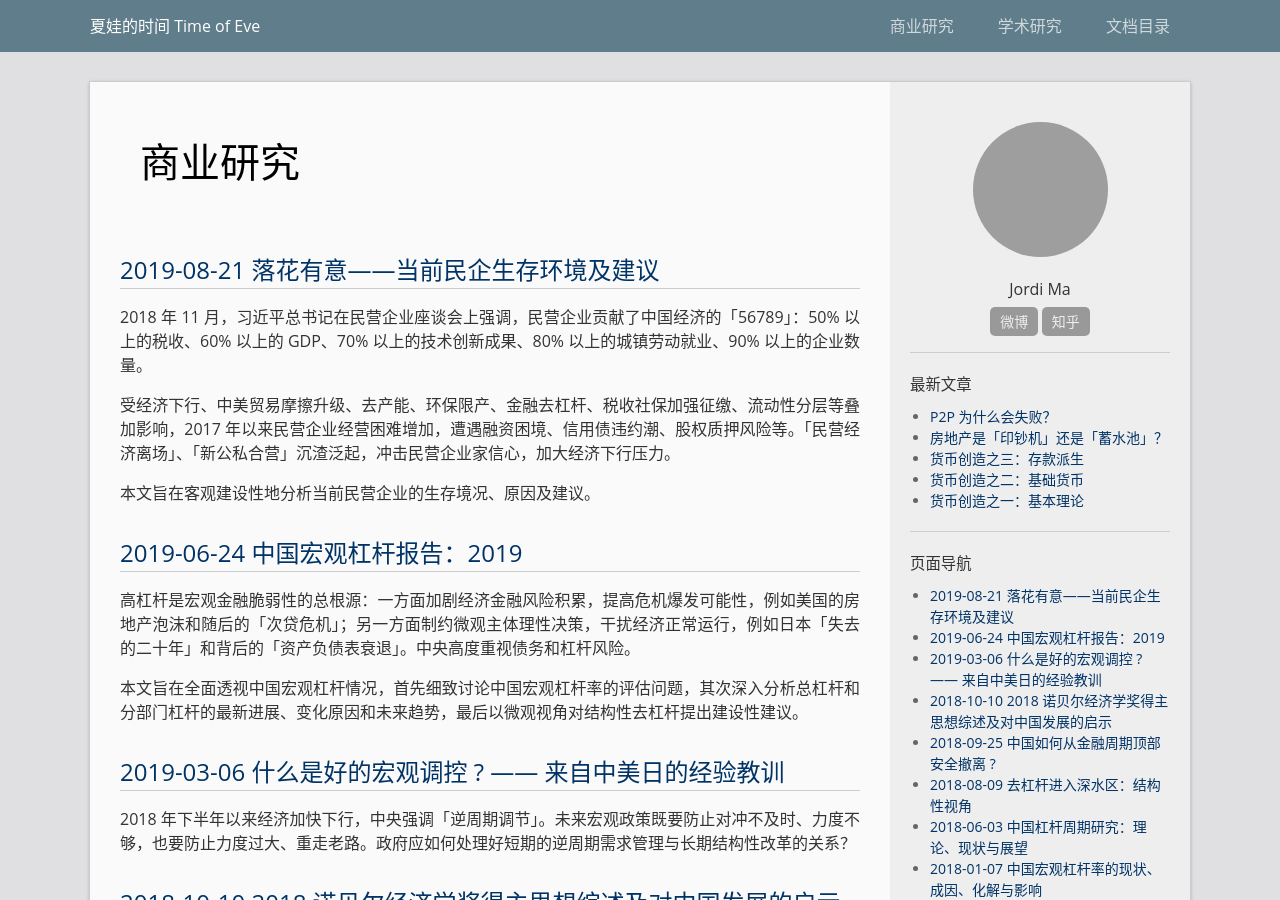
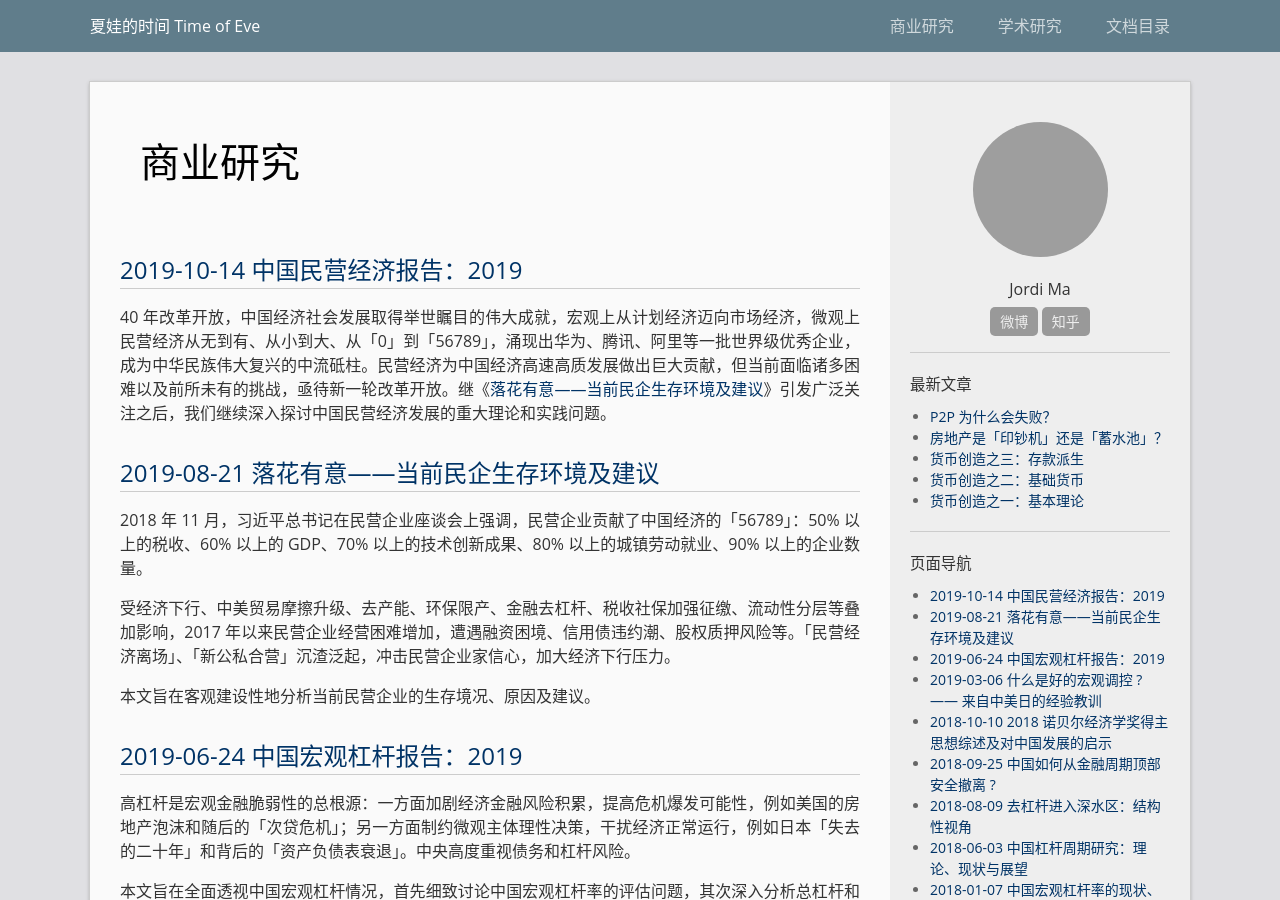
Before and after one commit to majiajin/majiajin.github.io, a Jekyll site: the page built from business.md, in a window 1280 px wide and 900 px high. Built offline with Jekyll 4.4.1, drawn with Linux system fonts in a browser that asks for light colours; grey boxes are pictures that could not be loaded.

Commit message:
Update business.md

```diff
--- a/business.md
+++ b/business.md
@@ -3,6 +3,10 @@ layout: page
 title: 商业研究
 permalink: /business/
 ---
+
+## [2019-10-14 中国民营经济报告：2019](https://mp.weixin.qq.com/s/CltxJXlwUxxM4lqAbNqsVw)
+
+40 年改革开放，中国经济社会发展取得举世瞩目的伟大成就，宏观上从计划经济迈向市场经济，微观上民营经济从无到有、从小到大、从「0」到「56789」，涌现出华为、腾讯、阿里等一批世界级优秀企业，成为中华民族伟大复兴的中流砥柱。民营经济为中国经济高速高质发展做出巨大贡献，但当前面临诸多困难以及前所未有的挑战，亟待新一轮改革开放。继《[落花有意——当前民企生存环境及建议](https://mp.weixin.qq.com/s/QoeWLOKrTuaEmTdpfQT1sg)》引发广泛关注之后，我们继续深入探讨中国民营经济发展的重大理论和实践问题。
 
 ## [2019-08-21 落花有意——当前民企生存环境及建议](https://mp.weixin.qq.com/s/QoeWLOKrTuaEmTdpfQT1sg)
 
```
